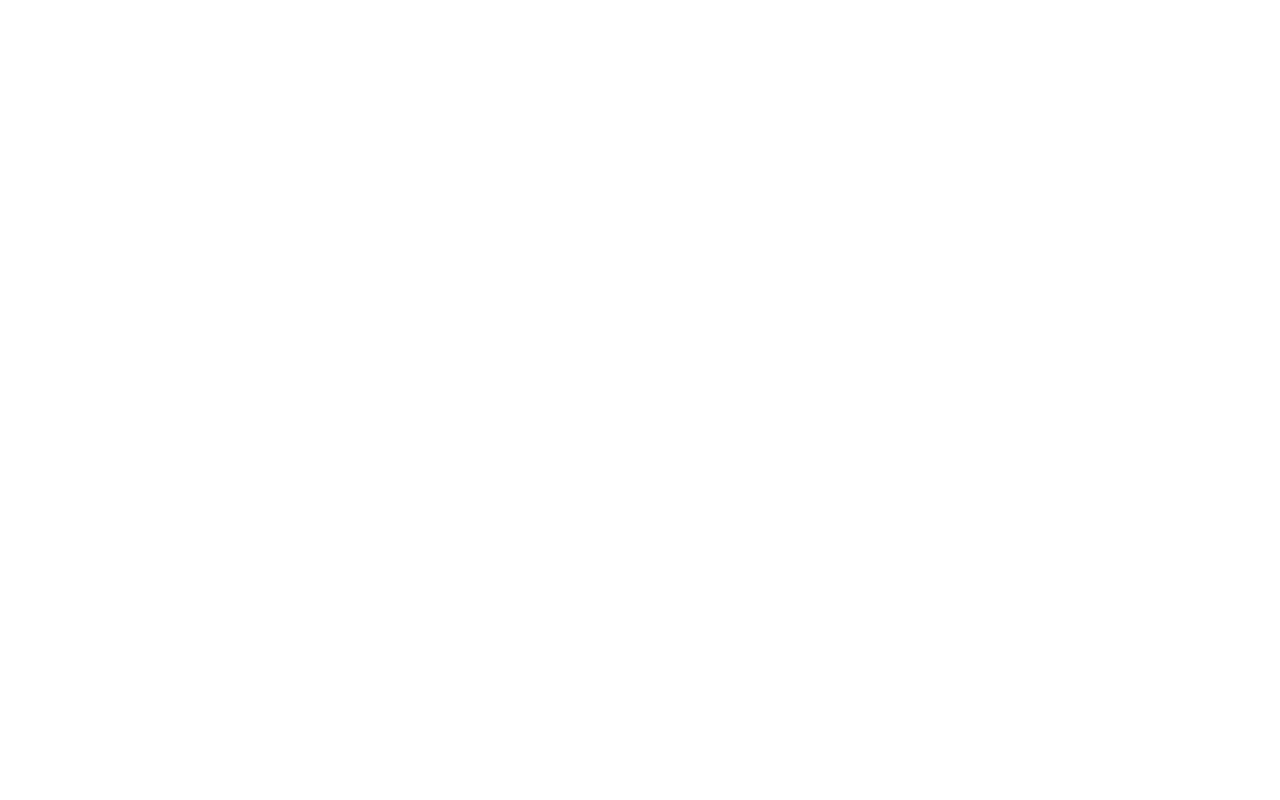
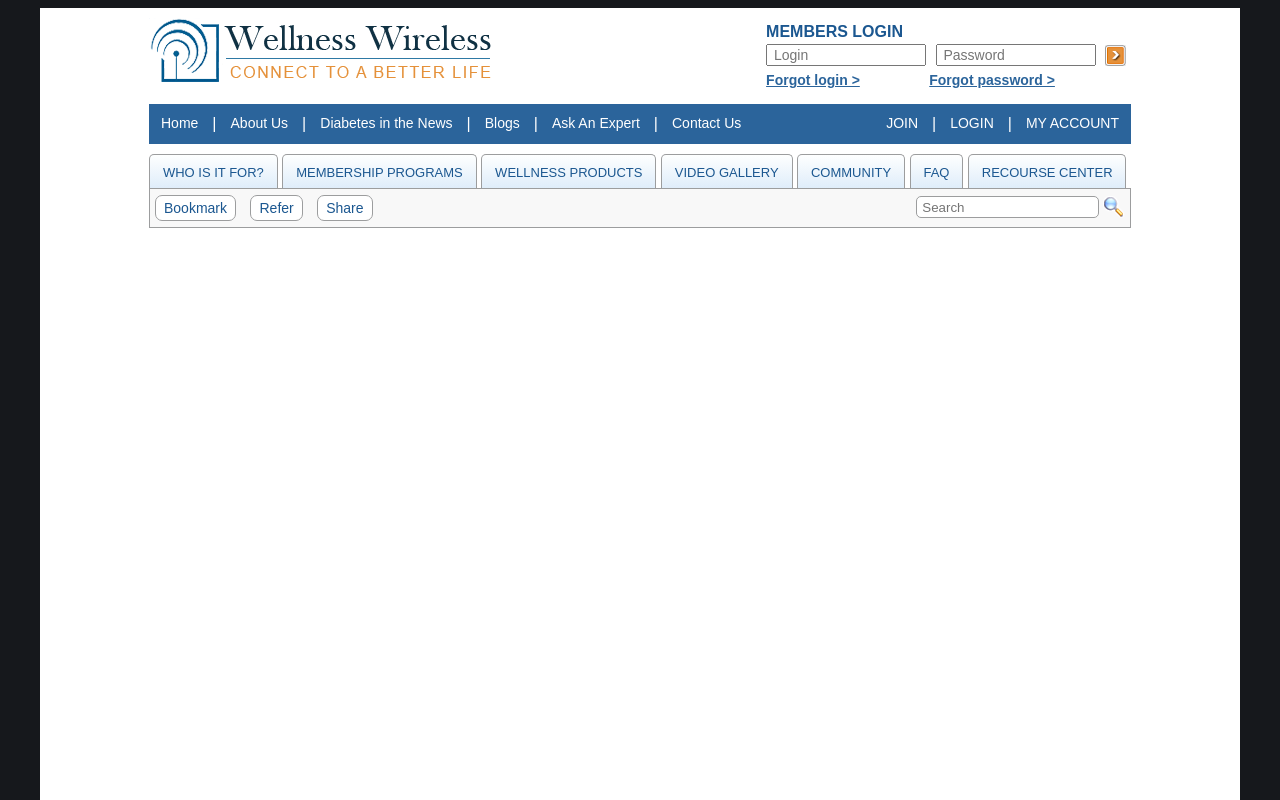
Before and after one commit to slavi4ek27/wireless, a plain HTML site: page index.html in a window 1280 px wide. Shown: the top 800 px of the page. Drawn offline with nearby package versions, Linux system fonts and the light colour scheme.

Commit message:
logo + members login + info string + top menu with 2 dropdown menu + search string

```diff
--- a/css/style.css
+++ b/css/style.css
@@ -0,0 +1,269 @@
+body {
+	background-color: #16181c;
+	font-family: Arial;
+}
+.main {
+	margin: auto;
+	padding-top: 10px;
+	background-color: #fff;
+	max-width: 1200px;
+	min-height: 1000px;             /*  убрать  */
+}
+.content {
+	margin: auto;
+	max-width: 982px;
+	min-height: 1100px;             /*  убрать  */
+}
+
+/*		top logo & login		*/
+
+.logo_login {
+	display: -webkit-flex;
+	display: -moz-flex;
+	display: -ms-flex;
+	display: -o-flex;
+	display: flex;
+	-webkit-flex-direction: row;
+	-moz-flex-direction: row;
+	-ms-flex-direction: row;
+	-o-flex-direction: row;
+	flex-direction: row;
+	justify-content: space-between;
+	background-color: #fff;
+	margin-bottom: 15px;
+}
+.login {
+	display: block !important;
+}
+.login h4 {
+	color: #1b5790;
+	margin-top: 5px;
+	margin-bottom: 3px;
+}
+.inputs {
+	margin-bottom: 5px;
+	padding: 0;
+}
+
+.inputs input {
+	margin-right: 5px;
+}
+.inputs input[type="text"], .inputs input[type="password"] {
+	width: 152px;
+	height: 16px;
+	font-size: 14px;
+}
+.inputs input[type="submit"] {
+	width: 21px;
+	height: 21px;
+	background-image: url("../img/signin_button.png");
+	background-position: 0 0;
+	background-repeat: no-repeat;
+	border: 0;
+	margin-right: 5px;
+}
+.inputs input[type="submit"]:hover {
+	background-position: -21px 0;
+	cursor: pointer;
+}
+.login a {
+	color: #2b649b;
+	font-size: 14px;
+	font-weight: bold;
+}
+.f_log {
+	margin-right: 65px;
+}
+
+/*		top logo & login end		*/
+
+
+
+/* 		 inform string 		 */
+
+.inf_str, .inf {
+	display: -webkit-flex;
+	display: -moz-flex;
+	display: -ms-flex;
+	display: -o-flex;
+	display: flex;
+	-webkit-flex-direction: row;
+	-moz-flex-direction: row;
+	-ms-flex-direction: row;
+	-o-flex-direction: row;
+	flex-direction: row;
+	justify-content: space-between;
+	background-color: #2b649b;
+}
+.inf_str {
+	padding: 6px 5px;
+}
+.inf {
+	color: #fff;
+}
+.ipart, .ipart1 {
+	padding: 5px 7px;
+}
+.ipart {
+	border-radius: 2px;
+	-webkit-transition: all .3s;
+	-o-transition: all .3s;
+	transition: all .3s;
+}
+.ipart:hover {
+	background-color: #fff;
+}
+.ipart:hover a {
+	color: #2b649b;
+}
+.inf a {
+	text-decoration: none;
+	color: #fff;
+	display: block;
+	font-size: 14px;
+}
+
+/* 		 inform string end 		 */
+
+/*		menu		*/
+
+.menu {
+	display: -webkit-flex;
+	display: -moz-flex;
+	display: -ms-flex;
+	display: -o-flex;
+	display: flex;
+	-webkit-flex-direction: row;
+	-moz-flex-direction: row;
+	-ms-flex-direction: row;
+	-o-flex-direction: row;
+	flex-direction: row;
+	justify-content: center;
+	margin-top: 10px;
+}
+.menu_v {
+	padding: 0;
+	margin: 0;
+	width: 100%;
+
+}
+.menu_v > li {
+	list-style: none;
+	display: inline-block;
+	padding: 10px 12.95px 8px;
+	border-top: 1px solid #9c9d9e;
+	border-left: 1px solid #9c9d9e;
+	border-right: 1px solid #9c9d9e;
+	border-top-left-radius: 5px;
+	border-top-right-radius: 5px;
+	background: linear-gradient(to top, #dfedfa, #feffff);
+}
+.menu_v a {
+	text-decoration: none;
+	font-size: 13px;
+	display: block;
+	color: #1b5790;
+}
+.menu_v li {
+	position: relative;
+}
+.menu_h {
+	position: absolute;
+	z-index: 99;
+	list-style: none;
+	text-align: left;
+	top: 34px;
+	left: -1px;
+	opacity: 0;
+	visibility: hidden;
+	-webkit-transition: all .2s ease-in-out .05s;
+	-o-transition: all .2s ease-in-out .05s;
+	transition: all .2s ease-in-out .05s;
+	padding: 10px 12px 8px;
+	border-bottom: 1px solid #9c9d9e;
+	border-left: 1px solid #9c9d9e;
+	border-right: 1px solid #9c9d9e;
+	border-bottom-left-radius: 5px;
+	border-bottom-right-radius: 5px;
+	background: linear-gradient(to top, #feffff, #dfedfa);
+}
+.mh1 {
+	width: 148.9px;
+}
+.mh2 {
+	width: 131.9px;
+}
+.menu_v>li:hover .menu_h {
+	opacity: 1;
+	visibility: visible;
+}
+.menu_h li:last-child {
+	border-bottom-left-radius: 5px;
+	border-bottom-right-radius: 5px;
+}
+.menu_h a {
+	width: 140px;
+	color: #949393;
+	text-decoration: none;
+	display: block;
+	padding: 10px 0;
+}
+.menu_h li:hover a {
+	color: #1b5790;
+}
+
+/*		menu end		*/
+
+/*		buttons + search 		*/
+
+.btn_srch {
+	display: -webkit-flex;
+	display: -moz-flex;
+	display: -ms-flex;
+	display: -o-flex;
+	display: flex;
+	-webkit-flex-direction: row;
+	-moz-flex-direction: row;
+	-ms-flex-direction: row;
+	-o-flex-direction: row;
+	flex-direction: row;
+	justify-content: space-between;
+	background-color: #f8f8f8;
+	padding: 10px 5px;
+	border: 1px solid #9c9d9e;
+}
+.btn_s {
+	border: 1px solid #9c9d9e;
+	border-radius: 7px;
+	padding: 4px 8px;
+	text-decoration: none;
+	color: #1b5790;
+	font-size: 14px;
+	background-color: #fff;
+	margin-right: 10px;
+	-webkit-transition: all .1s;
+	-o-transition: all .1s;
+	transition: all .1s;
+}
+.btn_s:hover {
+	-webkit-box-shadow: inset 0 0 3px rgba(75,142,208,.8);
+	box-shadow: inset 0 0 3px rgba(75,142,208,.8);
+}
+.srch {
+	margin: -3px 0;
+}
+.btn_srch input[type="text"] {
+	border-radius: 5px;
+	border: 1px solid #9c9d9e;
+	height: 18px;
+}
+.btn_srch input[type="button"] {
+	width: 22px;
+	height: 22px;
+	border: 0;
+	background-color: #f8f8f8;
+	background-image: url("../img/lens.png");
+	cursor: pointer;
+}
+
+/*		buttons + search end 		*/
--- a/index.html
+++ b/index.html
@@ -12,8 +12,84 @@
 <body>
 <!--	main	-->
 	<div class="main">
-
-
+<!-- 	content		-->
+		<div class="content">
+<!--	top logo and login 		-->
+			<div class="logo_login">
+				<div class="logo">
+					<a href="#"><img src="img/ww_logo_top.png" alt="W W logo"></a>
+				</div>
+				<giv class="login">
+					<h4>MEMBERS LOGIN</h4>
+					<div class="inputs">
+						<input type="text" placeholder=" Login">
+						<input type="password" placeholder=" Password">
+						<input type="submit" value=" ">
+					</div>
+					<a class="f_log" href="#">Forgot login ></a>
+					<a href="#">Forgot password ></a>
+				</giv>
+			</div>
+<!--	top logo and login end 		-->
+<!--	inform string 		-->
+			<div class="inf_str">
+				<div class="inf">
+					<div class="ipart"><a href="#">Home</a></div><div class="ipart1">|</div>
+					<div class="ipart"><a href="#">About Us</a></div><div class="ipart1">|</div>
+					<div class="ipart"><a href="#">Diabetes in the News</a></div><div class="ipart1">|</div>
+					<div class="ipart"><a href="#">Blogs</a></div><div class="ipart1">|</div>
+					<div class="ipart"><a href="#">Ask An Expert</a></div><div class="ipart1">|</div>
+					<div class="ipart"><a href="#">Contact Us</a></div>
+				</div>
+				<giv class="inf">
+					<div class="ipart"><a href="#">JOIN</a></div><div class="ipart1">|</div>
+					<div class="ipart"><a href="#">LOGIN</a></div><div class="ipart1">|</div>
+					<div class="ipart"><a href="#">MY ACCOUNT</a></div>
+				</giv>
+			</div>
+<!--	inform string end 		-->
+<!--		menu 		-->
+			<div class="menu">
+				<ul class="menu_v">
+					<li><a href="#">WHO IS IT FOR?</a></li>
+					<li><a href="#">MEMBERSHIP PROGRAMS</a></li>
+					<li><a href="#">WELLNESS PRODUCTS</a>
+						<ul class="menu_h mh1">
+							<li><a href="#">PRODUCT TYPE 1</a></li>
+							<li><a href="#">PRODUCT TYPE 2</a></li>
+							<li><a href="#">PRODUCT TYPE 3</a></li>
+						</ul>
+					</li>
+					<li><a href="#">VIDEO GALLERY</a></li>
+					<li><a href="#">COMMUNITY</a></li>
+					<li><a href="#">FAQ</a></li>
+					<li><a href="#">RECOURSE CENTER</a>
+						<ul class="menu_h mh2">
+							<li><a href="#">MEDICAL TIPS</a></li>
+							<li><a href="#">EDUCATION</a></li>
+							<li><a href="#">TERMS</a></li>
+							<li><a href="#">NUTRITION</a></li>
+							<li><a href="#">LIFE STYLE</a></li>
+						</ul>
+					</li>
+				</ul>
+			</div>
+<!--		menu end 		-->
+<!--		buttons + search 		-->
+			<div class="btn_srch">
+				<div class="btns">
+					<a class="btn_s" href="#">Bookmark</a>
+					<a class="btn_s" href="#">Refer</a>
+					<a class="btn_s" href="#">Share</a>
+				</div>
+				<div class="srch">
+					<input type="text" placeholder=" Search">
+					<input type="button" value=" ">
+				</div>
+			</div>
+<!--		buttons + search end 		-->
+		</div>
+<!-- 	content end		-->
 	</div>
 <!--	main end	-->
 </body>
```
